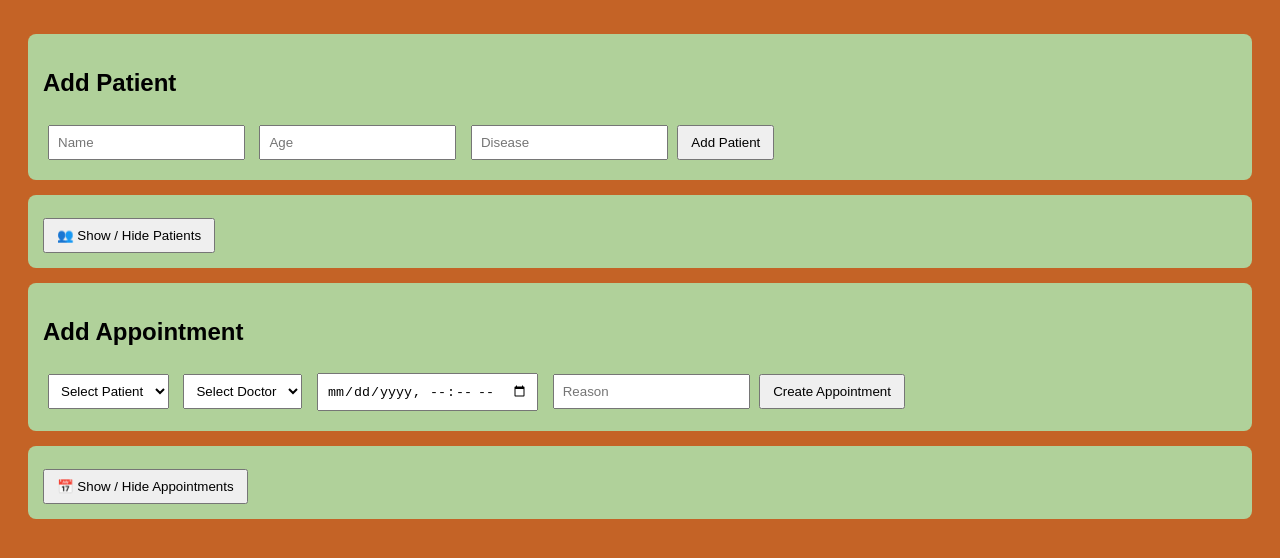
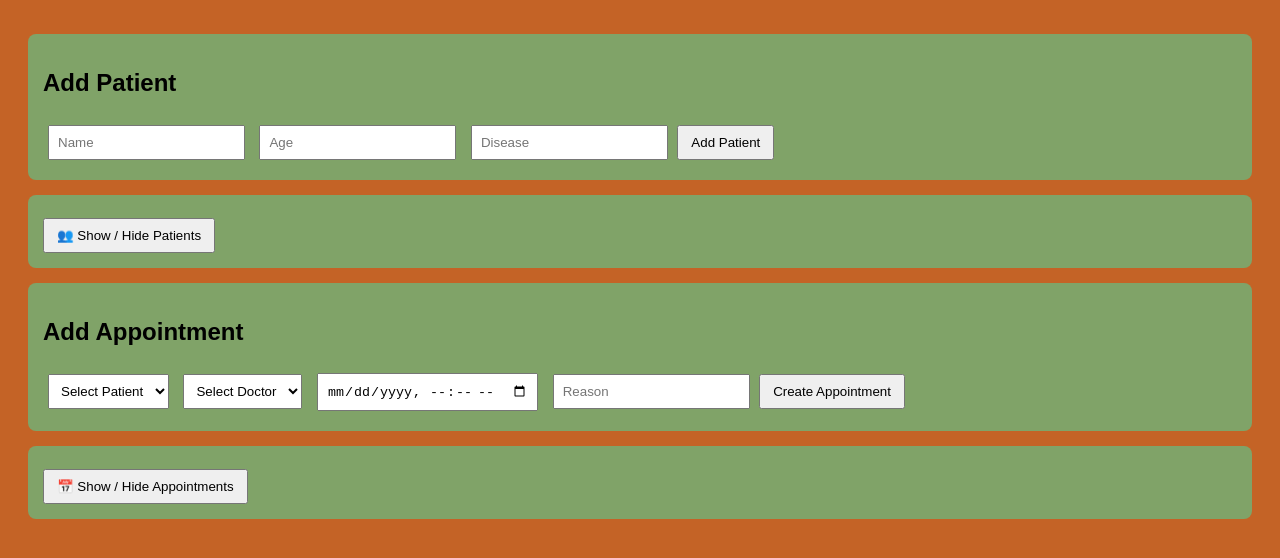
Before and after one commit to karlozk/healthcare-portal, a website: page public/index.html in a window 1280 px wide. Shown: the part 90-648 px from the top of the page. Drawn offline with Linux system fonts and the light colour scheme.

Commit message:
Test CI/CD: change background color

```diff
--- a/public/style.css
+++ b/public/style.css
@@ -11,7 +11,7 @@ header {
 }
 
 .card {
-  background: rgb(176, 209, 154);
+  background: rgb(128, 163, 104);
   padding: 15px;
   margin: 15px 0;
   border-radius: 8px;
--- a/server.js
+++ b/server.js
@@ -152,5 +152,5 @@ app.delete("/appointments/:id", auth, (req, res) => {
 /* ---------- START ---------- */
 
 app.listen(3000, () => {
-  console.log("✅ Healthcare Portal running at http://localhost:3000");
+  console.log("✅ Healthcare Portal running at http://0.0.0.0:3000");
 });
```
